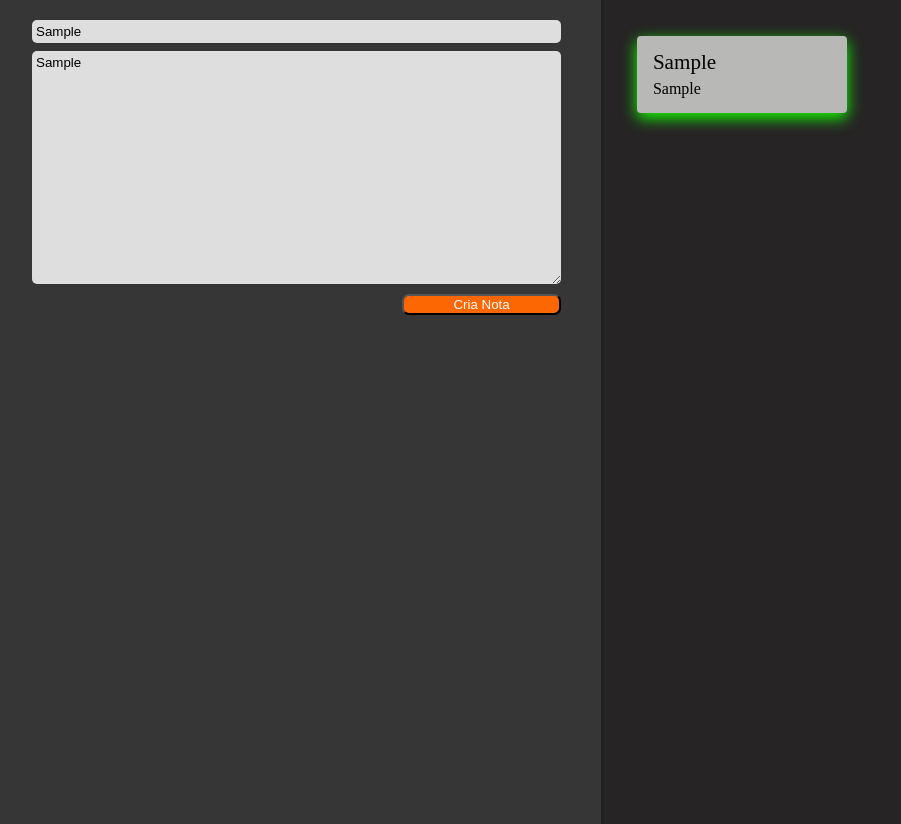
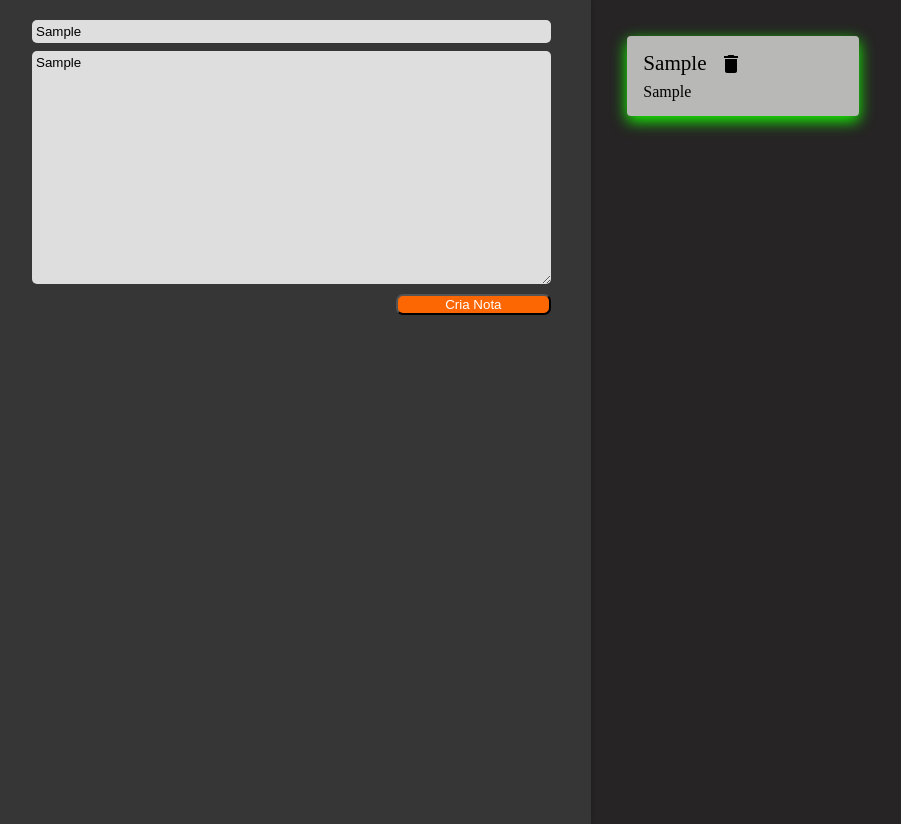
Before and after one commit to PabloHnunes/react-app-new, a React (Create React App) app: page / in a window 1280 px wide. Both pictures are taken after typing "Sample", "Sample" into the empty fields and a click on the button "Cria Nota". Shown: the whole page, without its empty margins (8-909 px from the left). Built offline with nearby package versions, Linux system fonts and the light colour scheme.

Commit message:
adiciona metodo de deletar notas e imagem de icone de delete

```diff
--- a/src/App.js
+++ b/src/App.js
@@ -19,11 +19,19 @@
     }
     this.setState(novoEstado);
   }
+  deletarNota(index){
+    let arrayNotas = this.state.notas;
+    arrayNotas.splice(index,1);
+    this.setState({notas:arrayNotas})
+  }
   render(){
     return (
       <section className="conteudo" >
         <FormularioCadastro criarNota={this.criarNota.bind(this)}/>
-        <ListaDeNotas notas={this.state.notas}/>
+        <ListaDeNotas
+        apagarNota={this.deletarNota.bind(this)}
+        notas={this.state.notas}
+        />
       </section>
     );
   }
--- a/src/components/CardNota/CardNota.jsx
+++ b/src/components/CardNota/CardNota.jsx
@@ -1,12 +1,18 @@
 import React, { Component } from 'react';
+import {ReactComponent as DeleteSvg} from "../../assets/img/delete.svg";
 import './style.css';
 
 class CardNota extends Component {
+    apagar(){
+        const indice = this.props.indice;
+        this.props.apagarNota(indice);
+    }
     render() {
         return (
             <section className="card-nota">
                 <header className="card-nota_cabecalho">
                     <h3 className="card-nota_titulo">{this.props.titulo}</h3>
+                    <DeleteSvg onClick={this.apagar.bind(this)}/>
                 </header>
                 <p className="card-nota_texto">{this.props.texto}</p>
             </section>
--- a/src/components/ListaDeNotas/ListaDeNotas.jsx
+++ b/src/components/ListaDeNotas/ListaDeNotas.jsx
@@ -9,7 +9,12 @@
              {this.props.notas.map((nota, index) => {
                return(
                 <li className="lista-notas_item" key={index}>
-                  <CardNota titulo={nota.titulo} texto={nota.texto}/>
+                  <CardNota
+                  indice={index}
+                  apagarNota={this.props.apagarNota}
+                  titulo={nota.titulo}
+                  texto={nota.texto}
+                  />
                 </li>
                )
              })}
```
Also changed, not shown: src/assets/img/delete.svg (added).
